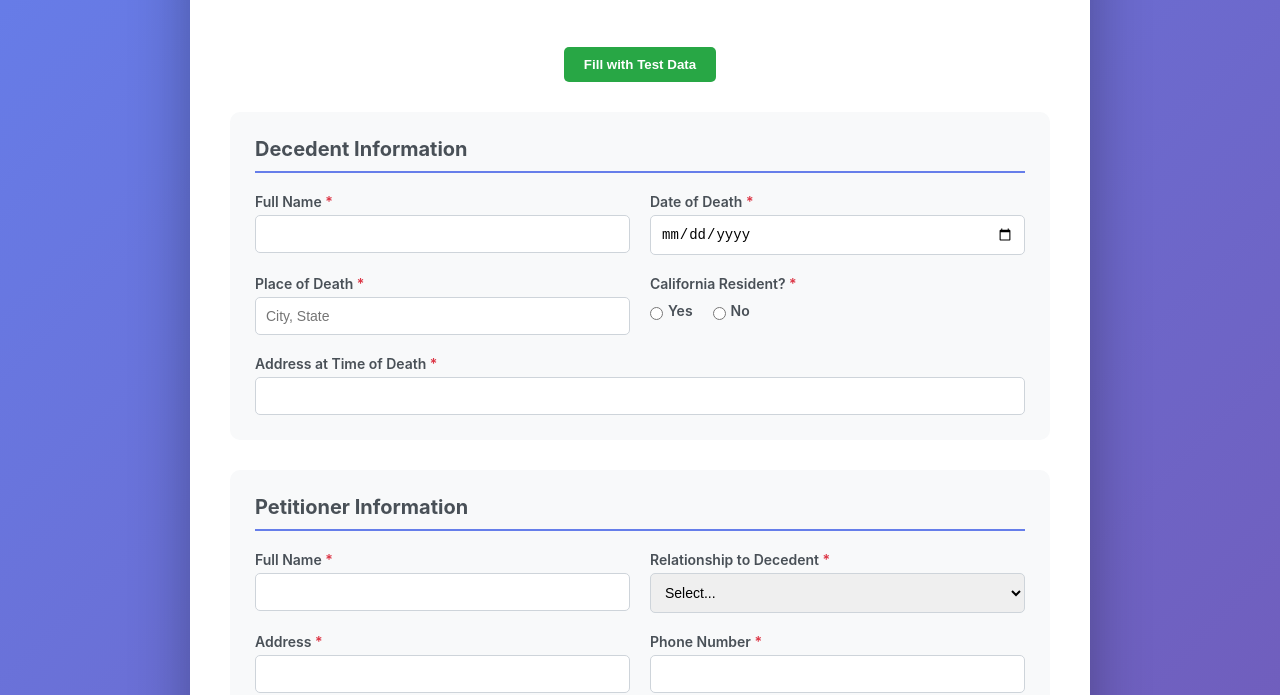
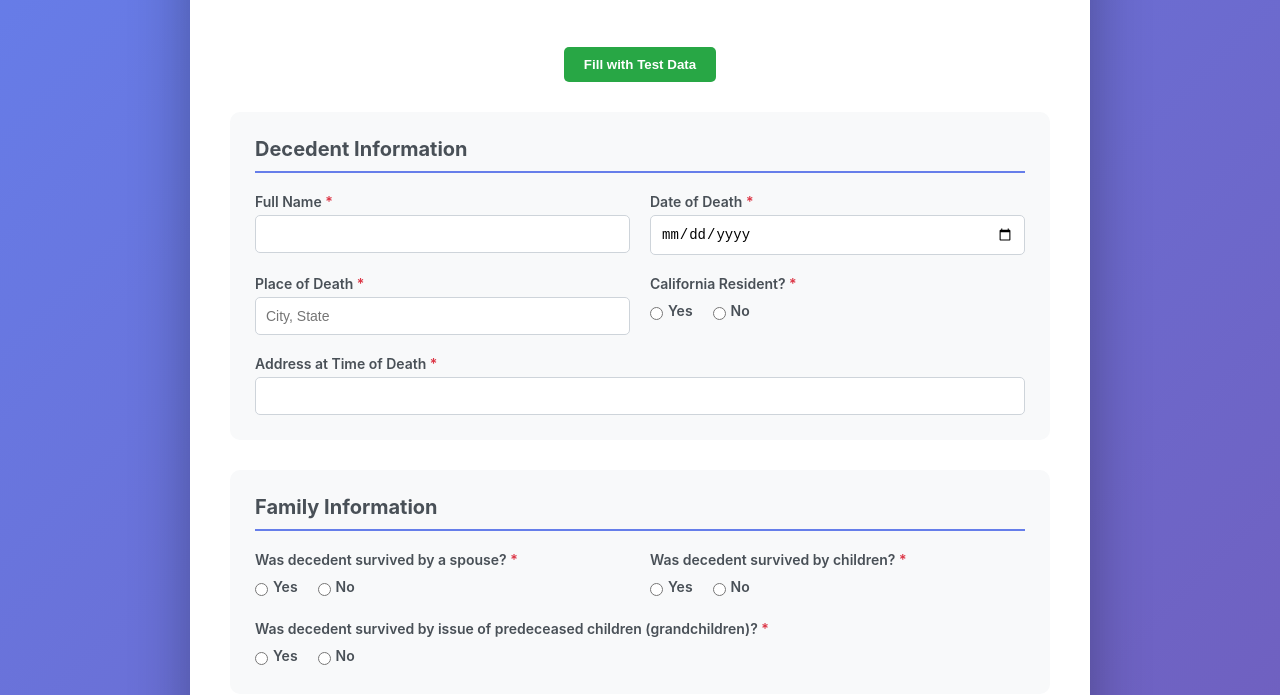
Before and after one commit to rozsagyenelaw/probate-form-automation, a website: page index.html in a window 1280 px wide. Shown: the part 127-822 px from the top of the page. Drawn offline with Linux system fonts and the light colour scheme.

Commit message:
Update index.html

```diff
--- a/index.html
+++ b/index.html
@@ -318,6 +318,52 @@
                 </div>
             </div>
 
+            <!-- Family Information - NEW SECTION -->
+            <div class="form-section">
+                <h2>Family Information</h2>
+                <div class="form-row">
+                    <div class="form-group">
+                        <label>Was decedent survived by a spouse? <span class="required">*</span></label>
+                        <div class="radio-group">
+                            <div class="radio-item">
+                                <input type="radio" name="has_spouse" value="yes" id="spouse_yes" required>
+                                <label for="spouse_yes">Yes</label>
+                            </div>
+                            <div class="radio-item">
+                                <input type="radio" name="has_spouse" value="no" id="spouse_no" required>
+                                <label for="spouse_no">No</label>
+                            </div>
+                        </div>
+                    </div>
+                    <div class="form-group">
+                        <label>Was decedent survived by children? <span class="required">*</span></label>
+                        <div class="radio-group">
+                            <div class="radio-item">
+                                <input type="radio" name="has_children" value="yes" id="children_yes" required>
+                                <label for="children_yes">Yes</label>
+                            </div>
+                            <div class="radio-item">
+                                <input type="radio" name="has_children" value="no" id="children_no" required>
+                                <label for="children_no">No</label>
+                            </div>
+                        </div>
+                    </div>
+                </div>
+                <div class="form-group">
+                    <label>Was decedent survived by issue of predeceased children (grandchildren)? <span class="required">*</span></label>
+                    <div class="radio-group">
+                        <div class="radio-item">
+                            <input type="radio" name="has_grandchildren" value="yes" id="grandchildren_yes" required>
+                            <label for="grandchildren_yes">Yes</label>
+                        </div>
+                        <div class="radio-item">
+                            <input type="radio" name="has_grandchildren" value="no" id="grandchildren_no" required>
+                            <label for="grandchildren_no">No</label>
+                        </div>
+                    </div>
+                </div>
+            </div>
+
             <!-- Petitioner Information -->
             <div class="form-section">
                 <h2>Petitioner Information</h2>
@@ -407,17 +453,18 @@
                             <input type="date" name="will_date">
                         </div>
                         <div class="form-group">
-                            <label>Is Will Self-Proving?</label>
+                            <label>Is Will Self-Proving? <span class="required">*</span></label>
                             <div class="radio-group">
                                 <div class="radio-item">
                                     <input type="radio" name="will_self_proving" value="yes" id="self_proving_yes">
                                     <label for="self_proving_yes">Yes</label>
                                 </div>
                                 <div class="radio-item">
-                                    <input type="radio" name="will_self_proving" value="no" id="self_proving_no" checked>
+                                    <input type="radio" name="will_self_proving" value="no" id="self_proving_no">
                                     <label for="self_proving_no">No</label>
                                 </div>
                             </div>
+                            <span class="help-text">A self-proving will includes notarized witness affidavits</span>
                         </div>
                     </div>
                 </div>
@@ -429,7 +476,7 @@
                 <div class="form-group">
                     <label>List All Heirs <span class="required">*</span></label>
                     <textarea name="heirs_list" required placeholder="Enter each heir on a new line in format: Name, Relationship, Age, Address&#10;Example:&#10;Jane Smith, Spouse, 55, 123 Main St Los Angeles CA 90001&#10;John Smith Jr, Son, 30, 456 Oak Ave Los Angeles CA 90002"></textarea>
-                    <span class="help-text">Enter each heir on a new line with comma-separated values</span>
+                    <span class="help-text">Enter each heir on a new line with comma-separated values: Name, Relationship, Age, Address</span>
                 </div>
             </div>
 
@@ -523,6 +570,12 @@
         function toggleWillFields() {
             const hasWill = document.querySelector('input[name="has_will"]:checked')?.value;
             document.getElementById('willFields').style.display = hasWill === 'yes' ? 'block' : 'none';
+            // Set default value for self-proving if will exists
+            if (hasWill === 'yes') {
+                if (!document.querySelector('input[name="will_self_proving"]:checked')) {
+                    document.querySelector('#self_proving_no').checked = true;
+                }
+            }
         }
 
         function toggleBondAmount() {
@@ -537,6 +590,11 @@
             document.querySelector('input[name="death_place"]').value = "Los Angeles, CA";
             document.querySelector('input[name="death_address"]').value = "123 Main Street, Los Angeles, CA 90001";
             document.querySelector('#resident_yes').checked = true;
+
+            // Family Information
+            document.querySelector('#spouse_yes').checked = true;
+            document.querySelector('#children_yes').checked = true;
+            document.querySelector('#grandchildren_no').checked = true;
 
             document.querySelector('input[name="petitioner_name"]').value = "Jane Smith";
             document.querySelector('select[name="petitioner_relationship"]').value = "Spouse";
```
